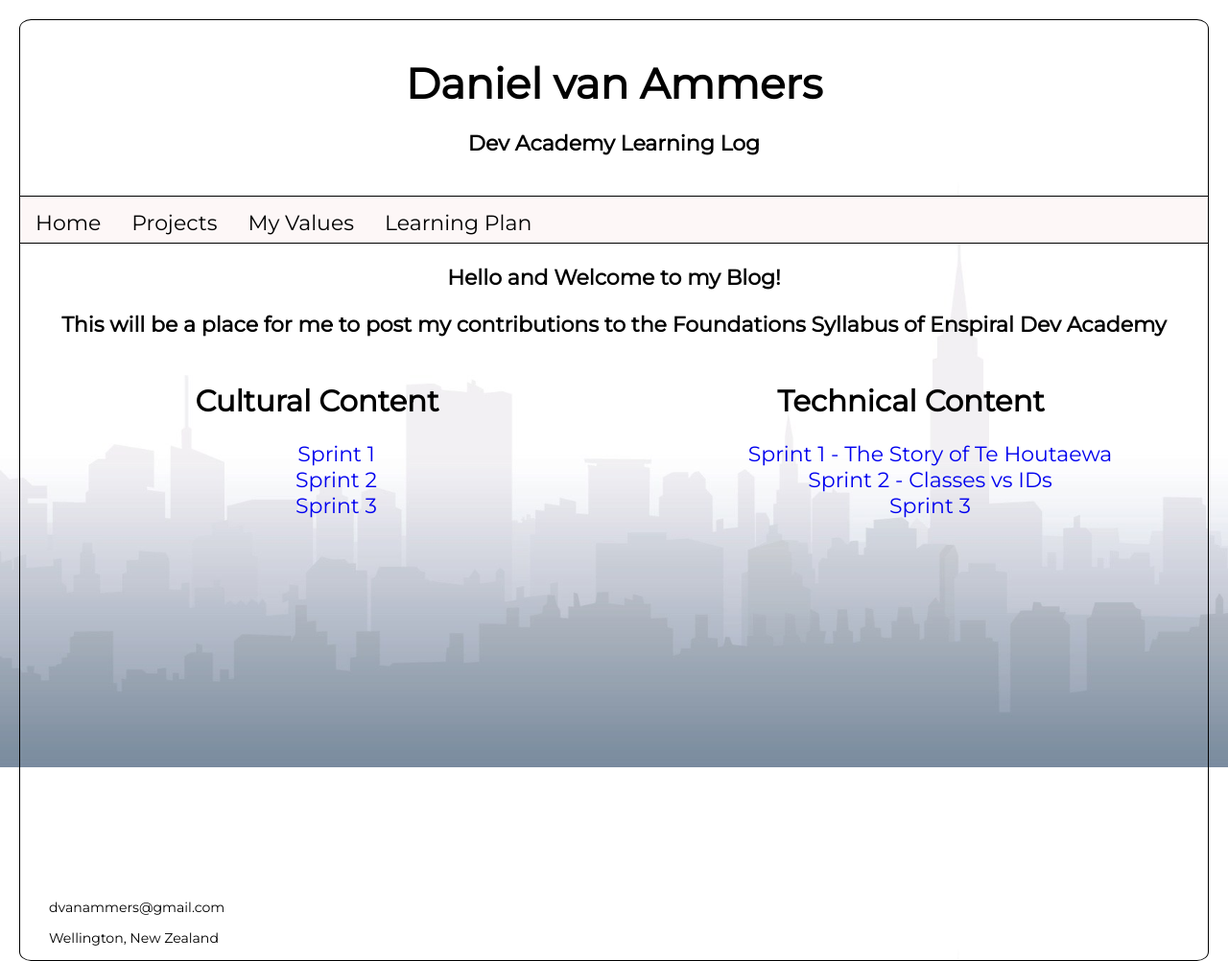
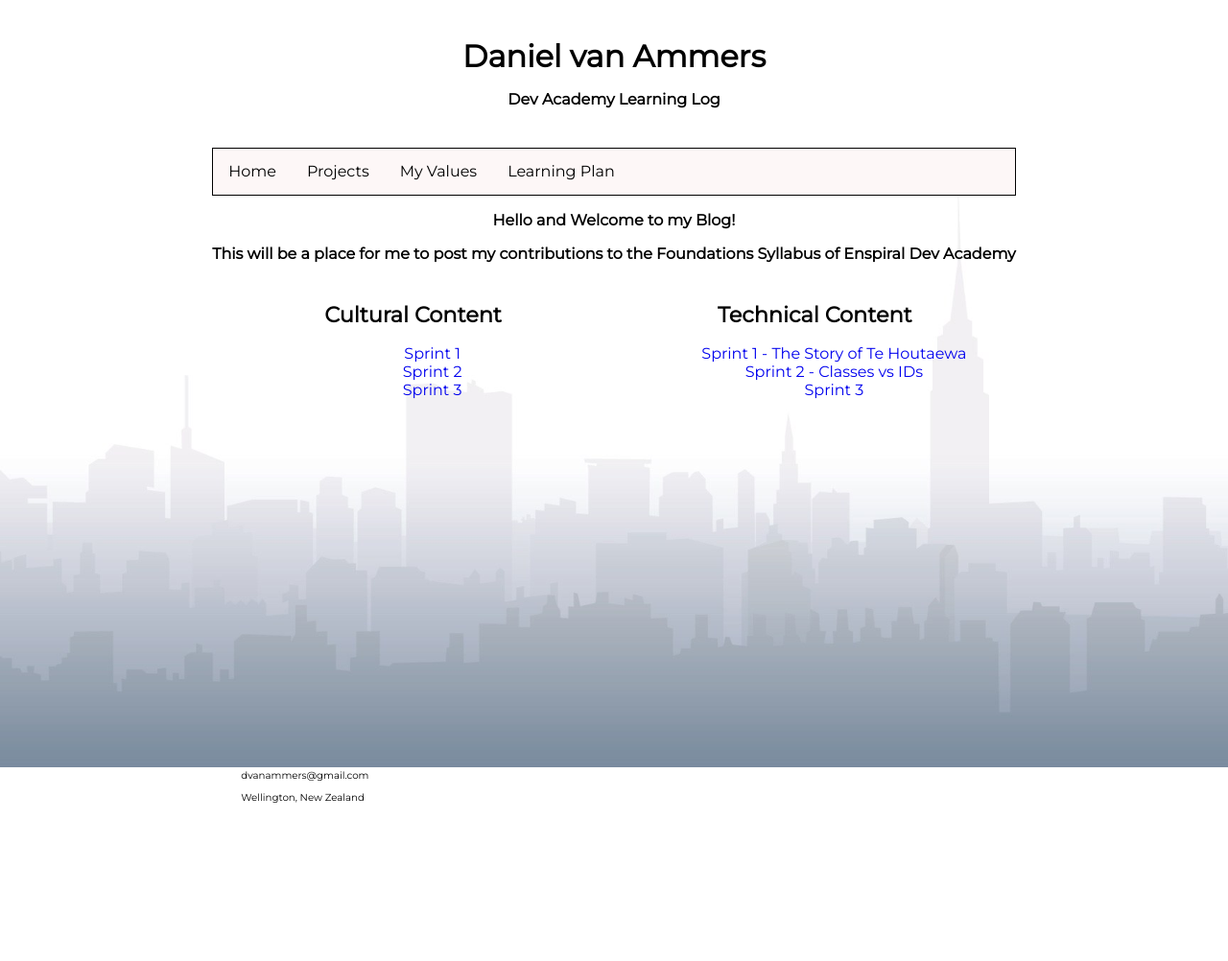
Before and after one commit to daniel-vanammers/daniel-vanammers.github.io, a plain HTML site: page index.html in a window 1280 px wide. Shown: the top 1002 px of the page at 96% size. After the commit the page ends 849 px from the top, so only its background shows below. Drawn offline with Linux system fonts and the light colour scheme.

Commit message:
modified table centre

```diff
--- a/main.css
+++ b/main.css
@@ -16,21 +16,21 @@
   padding-top: 20px;
 }
 
+}
 body {
-  align-content: centre;
   margin: 20px;
   border: 1px solid #000;
   border-radius: 1%;
+  display: table-cell;
+  vertical-align: middle;
 }
 
 .nav {
   max-width: 100%;
   height: 50px;
   overflow: hidden;
-  background-color:transparent;
   position: relative;
-  border-bottom: 1px solid #000;
-  border-top: 1px solid #000;
+  border: 1px solid #000;
   background-color: rgb(253, 247, 247);
 }
 
@@ -65,11 +65,10 @@ body {
 
 html {
   background: url(images/city-background.jpg) no-repeat fixed;
-  -webkit-background-size: cover;
-  -moz-background-size: cover;
-  -o-background-size: cover;
   background-size: cover;
   font-family: 'Montserrat', sans-serif;
+  display: table;
+  margin: auto;
 }
 
 li {
@@ -80,10 +79,6 @@ ul {
   text-align: center;
   position: relative;
   display: inline-block;
-}
-
-body {
-  font-size: 22px;
 }
 
 h1 {
```
